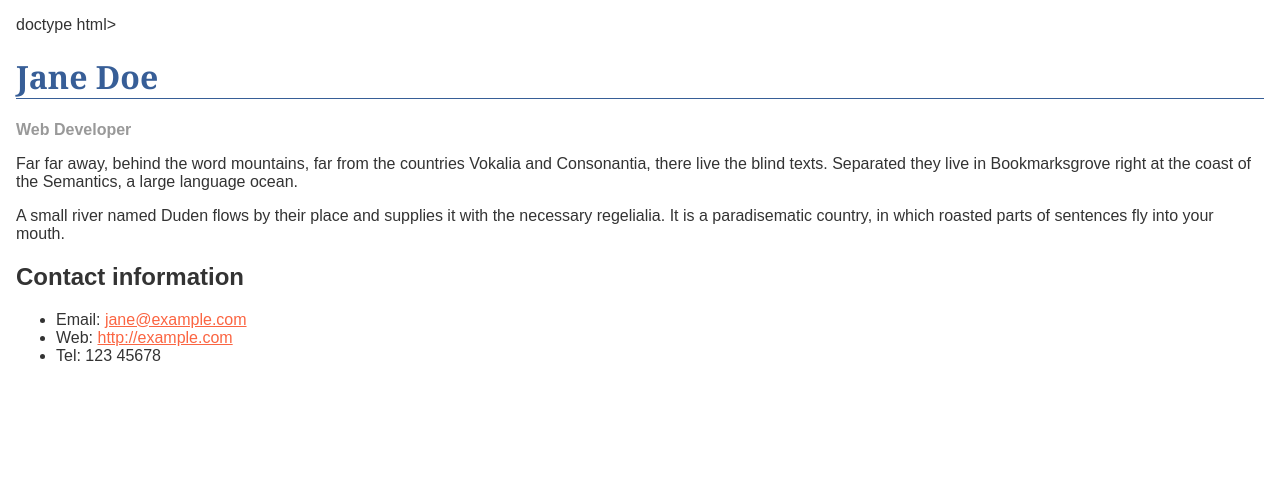
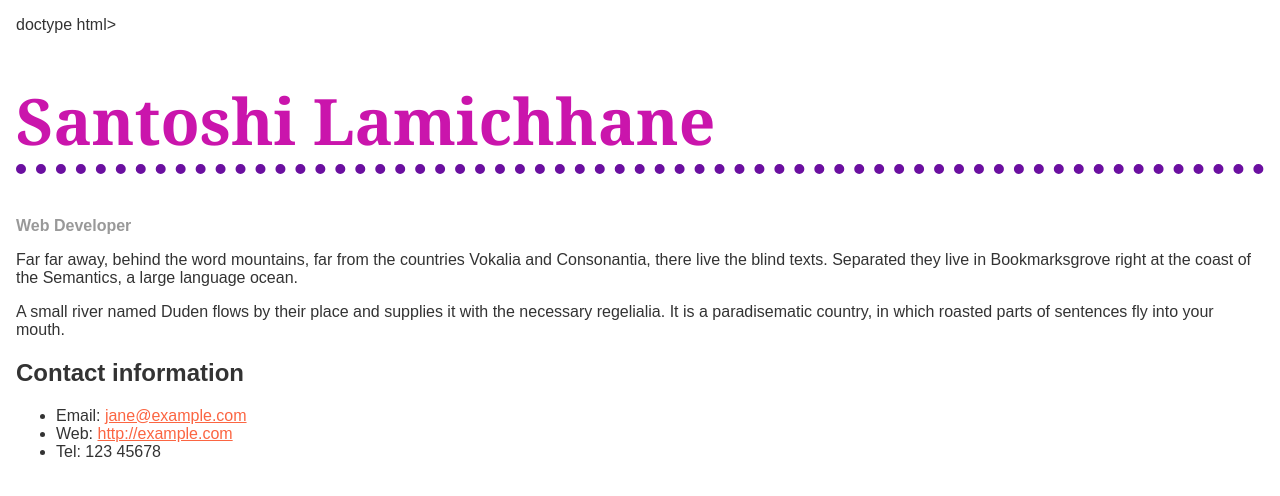
Before and after one commit to Santoshilc/Santoshilc.github.io, a plain HTML site: page Lab3/Part 1/biog-download.html in a window 1280 px wide. Drawn offline with Linux system fonts and the light colour scheme.

Commit message:
name, color and bottom border style changed

```diff
--- a/Lab3/Part 1/biog-download.html
+++ b/Lab3/Part 1/biog-download.html
@@ -22,10 +22,10 @@ doctype html>
       }
 
       h1 {
-        color: #375e97;
-        font-size: 2em;
+        color: #ca15ac;
+        font-size: 4em;
         font-family: Georgia, "Times New Roman", Times, serif;
-        border-bottom: 1px solid #375e97;
+        border-bottom: 10px dotted #6b0fa0;
       }
 
       h2 {
@@ -49,7 +49,7 @@ doctype html>
   </head>
 
   <body>
-    <h1>Jane Doe</h1>
+    <h1>Santoshi Lamichhane</h1>
     <div class="job-title">Web Developer</div>
     <p>
       Far far away, behind the word mountains, far from the countries Vokalia
```
